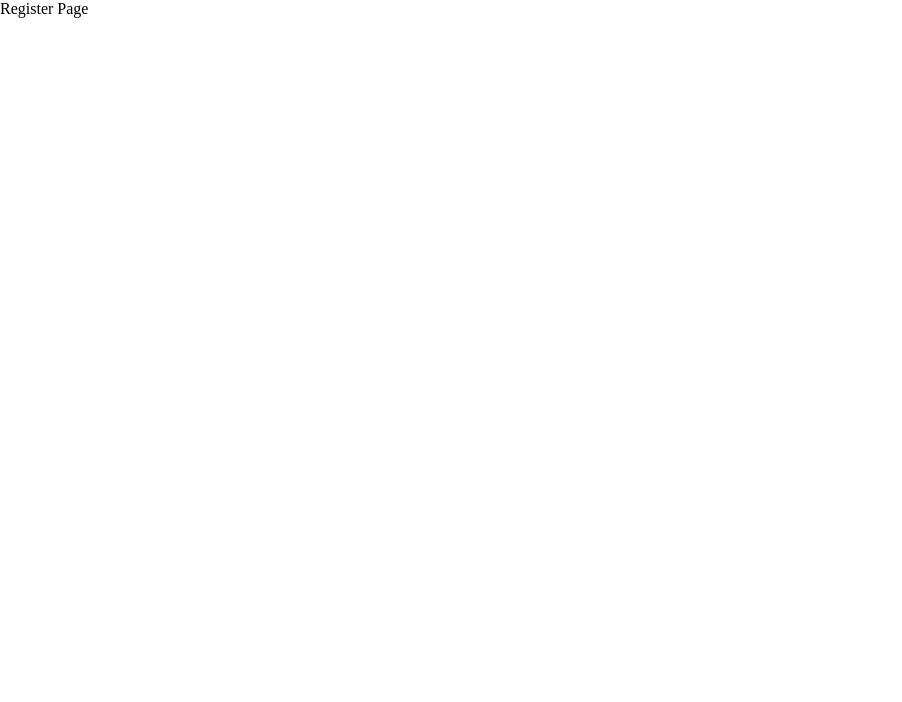
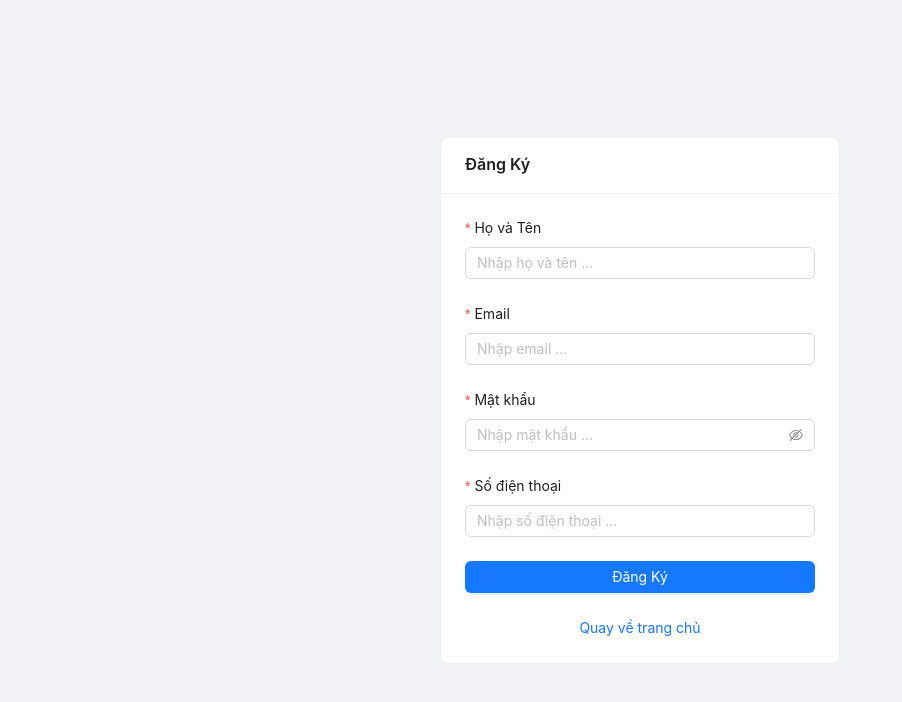
Before and after one commit to QuocTien2k/react-vite-final, a React (Vite) app: page /register in a window 1280 px wide. Shown: the top 702 px of the page, without its empty margins (0-902 px from the left). Built offline with nearby package versions, Linux system fonts and the light colour scheme.

Commit message:
video 93 cua hoidanit

```diff
--- a/src/components/layout/header.jsx
+++ b/src/components/layout/header.jsx
@@ -1,5 +1,5 @@
 import { Link } from 'react-router-dom';
-import { UsergroupAddOutlined, HomeOutlined, AudioOutlined } from '@ant-design/icons';
+import { UsergroupAddOutlined, HomeOutlined, BookOutlined, UserAddOutlined, LoginOutlined } from '@ant-design/icons';
 import { Menu } from 'antd';
 import { useState } from 'react';
 const Header = () => {
@@ -10,27 +10,53 @@ const Header = () => {
         setCurrent(e.key);
     };
 
-    const items = [
+    // Menu bên trái
+    const leftItems = [
         {
             label: <Link to={"/"}>Home</Link>,
-            key: 'home',
+            key: "home",
             icon: <HomeOutlined />,
         },
         {
             label: <Link to={"/users"}>Users</Link>,
-            key: 'users',
+            key: "users",
             icon: <UsergroupAddOutlined />,
         },
         {
             label: <Link to={"/books"}>Books</Link>,
-            key: 'books',
-            icon: <AudioOutlined />,
+            key: "books",
+            icon: <BookOutlined />,
+        },
+    ];
 
-        }
+    // Menu bên phải
+    const rightItems = [
+        {
+            label: <Link to={"/register"}>Register</Link>,
+            key: "register",
+            icon: <UserAddOutlined />,
+            style: { marginLeft: "auto" }, // Đẩy sang phải
+        },
+        {
+            label: <Link to={"/login"}>Login</Link>,
+            key: "login",
+            icon: <LoginOutlined />,
+        },
     ];
 
     return (
-        <Menu onClick={onClick} selectedKeys={[current]} mode="horizontal" items={items} />
+        <Menu onclick={onClick} selectkeys={[current]} mode="horizontal">
+            {leftItems.map((item) => (
+                <Menu.Item key={item.key} icon={item.icon}>{item.label}</Menu.Item>
+            ))}
+
+            {/* Khoảng trống đẩy bên phải */}
+            <Menu.Item style={{ marginLeft: "auto" }} disabled></Menu.Item>
+
+            {rightItems.map((item) => (
+                <Menu.Item key={item.key} icon={item.icon}>{item.label}</Menu.Item>
+            ))}
+        </Menu>
     );
 }
 
--- a/src/components/services/api.service.js
+++ b/src/components/services/api.service.js
@@ -60,6 +60,28 @@ const updateUserAvatarAPI = (avatar, _id, fullName, phone) => {
 
 }
 
+const registerUserAPI = (fullName, email, password, phone) =>{
+    const URL_BACKEND = '/api/v1/user/register';
+    const data = {
+        fullName: fullName,
+        email: email,
+        password: password,
+        phone: phone
+    };
+    return axios.post(URL_BACKEND, data)
+}
+
+const loginAPI = (email, password) =>{
+    const URL_BACKEND = '/api/v1/auth/login';
+    const data = {
+        username: email,
+        password: password,
+    };
+    return axios.post(URL_BACKEND, data)
+}
+
 export {
-    createUserAPI, updateUserAPI, deleteUserAPI, fetchAllUserAPI, handleUploadFile, updateUserAvatarAPI
+    createUserAPI, updateUserAPI, deleteUserAPI,
+    fetchAllUserAPI, handleUploadFile, updateUserAvatarAPI,
+    registerUserAPI, loginAPI
 };
--- a/src/pages/login.jsx
+++ b/src/pages/login.jsx
@@ -1,6 +1,74 @@
+import { Button, Col, Divider, Form, Input, message, notification, Row } from "antd";
+import { Link, useNavigate } from "react-router-dom";
+import { loginAPI } from "../components/services/api.service";
+import { useState } from "react";
+
 const LoginPage = () => {
+    const [form] = Form.useForm();
+    const [loading, setLoading] = useState(false);
+    const navigate = useNavigate();
+
+    const onFinish = async (values) => {
+        setLoading(true);
+        //console.log("Thông tin đăng nhập: ", values);
+        const res = await loginAPI(values.email, values.password);
+
+        if (res.data) {
+            message.success("Đăng nhập thành công");
+            navigate("/");
+        } else {
+            notification.error({
+                message: "Đăng nhập thất bại",
+                description: `Đăng nhập thất bại. ${res.message}`
+            })
+        }
+
+        setLoading(false);
+
+    }
     return (
-        <div> Login Page </div>
+        <Row justify={"center"} style={{ marginTop: "30px" }}>
+            <Col xs={24} md={16} lg={8}>
+                <fieldset style={{
+                    padding: "15px",
+                    margin: "5px",
+                    border: "1px solid #ccc",
+                    borderRadius: "5px"
+                }}>
+                    <legend> Đăng nhập </legend>
+                    <Form
+                        layout="vertical"
+                        form={form}
+                        onFinish={onFinish}
+                    >
+                        {/* Email */}
+                        <Form.Item label="Email" name="email" rules={[
+                            { required: true, message: "Vui lòng nhập email!" },
+                            { type: "email", message: "Email không hợp lệ!" }
+                        ]}>
+                            <Input placeholder="Nhập email ..." />
+                        </Form.Item>
+
+                        {/* Mật khẩu */}
+                        <Form.Item label="Password" name="password" rules={[
+                            { required: true, message: "Vui lòng nhập mật khẩu!" }
+                        ]}>
+                            <Input.Password placeholder="Nhập mật khẩu ..." />
+                        </Form.Item>
+                        <Form.Item>
+                            <Button loading={loading} type="primary" htmlType="submit" block>
+                                Đăng nhập
+                            </Button>
+                        </Form.Item>
+                    </Form>
+                    <Divider />
+                    <div style={{ textAlign: "center" }}>Chưa có tài khoản? <Link to={"/register"}>Đăng ký</Link></div>
+                    <div style={{ marginTop: "10px", display: "flex", justifyContent: "center" }}>
+                        <Link to={"/"}>Quay về trang chủ</Link>
+                    </div>
+                </fieldset>
+            </Col>
+        </Row>
     )
 }
 
--- a/src/pages/register.jsx
+++ b/src/pages/register.jsx
@@ -1,7 +1,81 @@
+import { Form, Input, Button, Card, notification } from "antd";
+import { registerUserAPI } from "../components/services/api.service";
+import { Link, useNavigate } from "react-router-dom";
+
 const RegisterPage = () => {
+    const [form] = Form.useForm(); // Sử dụng form để lấy dữ liệu từ form (định danh form)
+    const navigate = useNavigate(); // Sử dụng navigate để chuyển hướng trang
+    const onFinish = async (values) => {
+        console.log("Thông tin đăng ký:", values);
+
+        //Gọi API
+        const res = await registerUserAPI(
+            values.fullName,
+            values.email,
+            values.password,
+            values.phone
+        )
+
+        if (res.data) {
+            notification.success({
+                message: "Register user success",
+                description: "Đăng ký thành công"
+            })
+            navigate("/login");
+        } else {
+            notification.error({
+                message: "Register user error",
+                description: `Đăng ký thất bại. {JSON.stringify.{res.message}}`
+            })
+        }
+    };
+
     return (
-        <div> Register Page </div>
-    )
-}
+        <div style={{ display: "flex", justifyContent: "center", alignItems: "center", height: "100vh", background: "#f0f2f5" }}>
+            <Card title="Đăng Ký" style={{ width: 400, borderRadius: 8 }}>
+                <Form layout="vertical" onFinish={onFinish} form={form}>
+                    {/* Họ và Tên */}
+                    <Form.Item label="Họ và Tên" name="fullName" rules={[
+                        { required: true, message: "Vui lòng nhập họ và tên!" }
+                    ]}>
+                        <Input placeholder="Nhập họ và tên ..." />
+                    </Form.Item>
+
+                    {/* Email */}
+                    <Form.Item label="Email" name="email" rules={[
+                        { required: true, message: "Vui lòng nhập email!" },
+                        { type: "email", message: "Email không hợp lệ!" }
+                    ]}>
+                        <Input placeholder="Nhập email ..." />
+                    </Form.Item>
+
+                    {/* Mật khẩu */}
+                    <Form.Item label="Mật khẩu" name="password" rules={[
+                        { required: true, message: "Vui lòng nhập mật khẩu!" }
+                    ]}>
+                        <Input.Password placeholder="Nhập mật khẩu ..." />
+                    </Form.Item>
+
+                    {/* Số điện thoại */}
+                    <Form.Item label="Số điện thoại" name="phone" rules={[
+                        { required: true, message: "Số điện thoại gồm 10 chữ số và bắt đầu bằng số 0!", pattern: /^[0-9]*$/ }
+                    ]}>
+                        <Input placeholder="Nhập số điện thoại ..." />
+                    </Form.Item>
+
+                    {/* Nút Đăng Ký */}
+                    <Form.Item>
+                        <Button type="primary" htmlType="submit" block>
+                            Đăng Ký
+                        </Button>
+                    </Form.Item>
+                </Form>
+                <div style={{ display: "flex", justifyContent: "center" }}>
+                    <Link to={"/"}>Quay về trang chủ</Link>
+                </div>
+            </Card>
+        </div>
+    );
+};
 
 export default RegisterPage;
```
